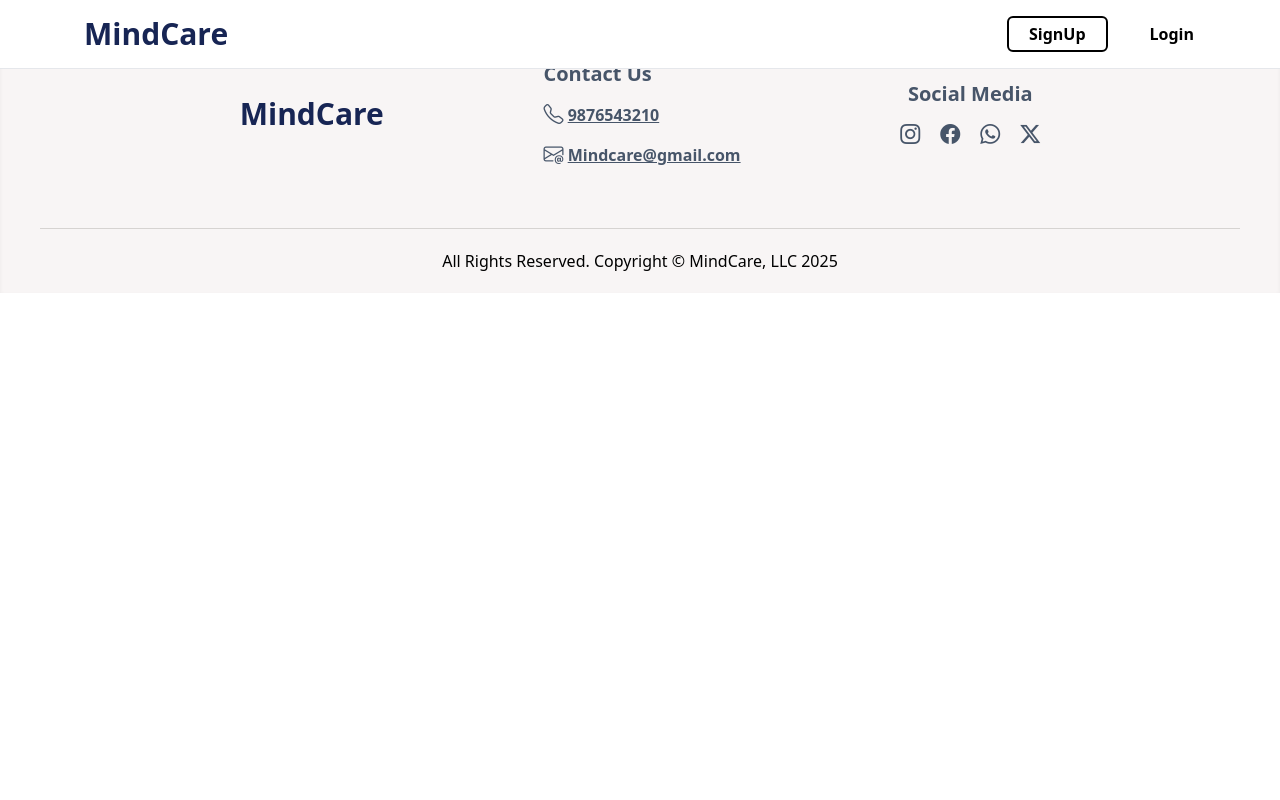
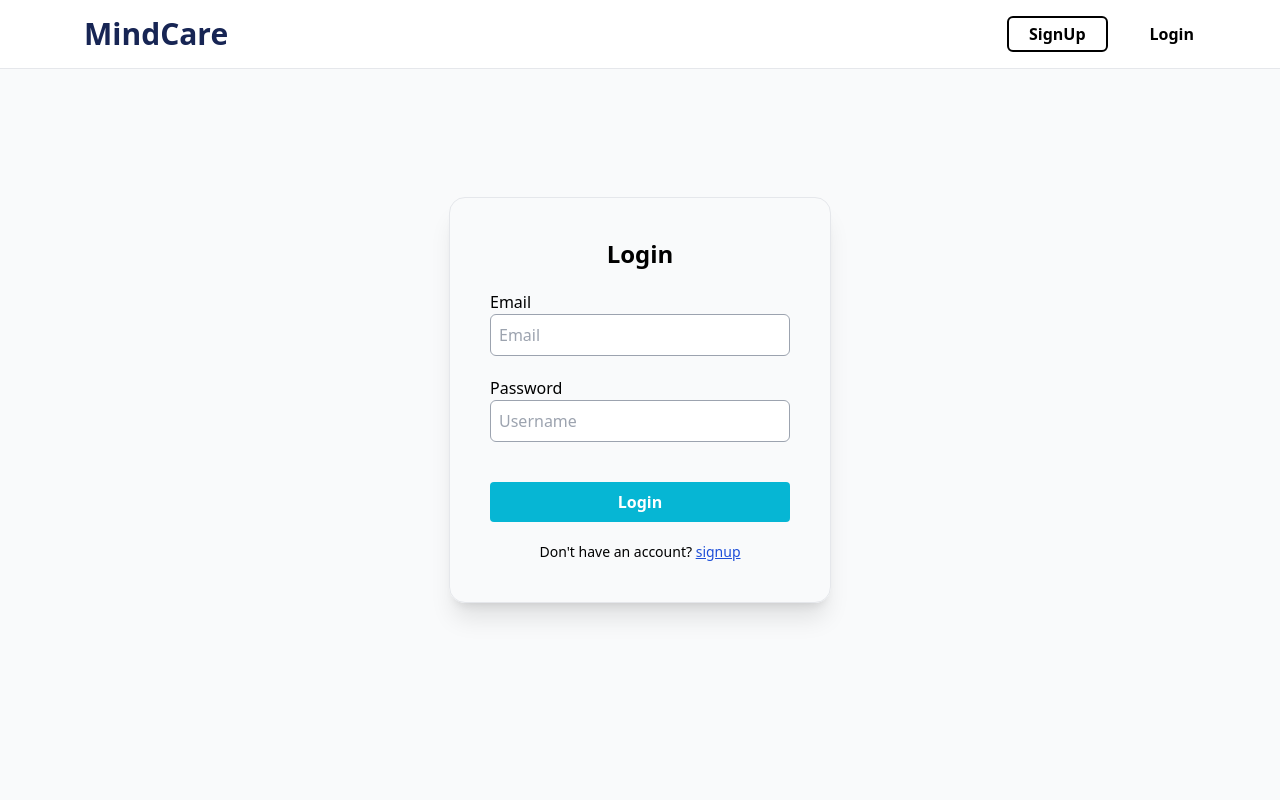
Before and after one commit to Mohammedfasilk/MIND-CARE, a React (Vite) app in the folder Frontend/: page /login in a window 1280 px wide. Shown: the top 800 px of the page. Built offline with nearby package versions, Linux system fonts and the light colour scheme.

Commit message:
Initial Commit

```diff
--- a/Frontend/src/Component/Common/Navbar.jsx
+++ b/Frontend/src/Component/Common/Navbar.jsx
@@ -2,17 +2,19 @@ import React from "react";
 import {useNavigate } from "react-router-dom";
 
 function Navbar() {
+
+
   const navigate = useNavigate()
   return (
     <nav className="flex justify-between xl:items-center xl:space-x-20 w-full xl:px-16 py-4 border-b fixed bg-white z-10">
       <div className="flex px-5 items-center">
-        <h1 className="text-2xl sm:text-3xl font-extrabold text-blue-950">
+        <h1 onClick={()=>navigate('/')} className="text-2xl sm:text-3xl font-extrabold text-blue-950 cursor-pointer">
           MindCare
         </h1>
       </div>
       <div className="space-x-5">
         <button onClick={ ()=> navigate('/signup')} className="font-bold border-2 border-black rounded-md px-5 py-1 hover:bg-black hover:text-white duration-300">SignUp</button>
-        <button className="font-bold border-2 border-transparent rounded-md px-5 py-1 hover:bg-gray-200 duration-300 ">Login</button>
+        <button onClick={()=>navigate('/login')} className="font-bold border-2 border-transparent rounded-md px-5 py-1 hover:bg-gray-200 duration-300 ">Login</button>
       </div>
     </nav>
   );
--- a/Frontend/src/Component/Patient/BookingTime.jsx
+++ b/Frontend/src/Component/Patient/BookingTime.jsx
@@ -2,9 +2,8 @@ import React from "react";
 
 function BookingTime() {
   return (
-    <div className="bg-white/85 p-8 px-10 space-y-5 md:w-3/4 rounded-lg shadow-2xl shadow-black/70 border ">
-      <h2 className="font-bold text-xl">Morning</h2>
-      <div className="grid grid-rows-1 grid-cols-2 text-green-600 font-bold sm:grid-cols-4 gap-5 lg:gap-16">
+    <div className="flex items-center bg-white/85 py-16 px-10 space-y-5 md:w-3/4 rounded-lg shadow-2xl shadow-black/70 border">
+      <div className="grid grid-rows-1 grid-cols-2 text-green-600 font-bold sm:grid-cols-4 w-full gap-5 lg:gap-16">
         <button className="border-[3px] px-3 rounded border-green-500">
           8:00 AM
         </button>
--- a/Frontend/src/Component/Patient/Patient_Navbar.jsx
+++ b/Frontend/src/Component/Patient/Patient_Navbar.jsx
@@ -28,7 +28,7 @@ function Patient_Navbar() {
           toggle ? "max-h-screen" : "max-h-0 overflow-hidden"
         }`}
       >
-        <ul className={`xl:flex xl:items-center xl:space-x-16 space-y-2 xl:space-y-0 text-left px-5 py-5 xl:py-0 md:px-10 text-slate-600 font-bold ease-linear duration-300 ${toggle ? 'opacity-100' :'opacity-0'}`}>
+        <ul className={`xl:flex xl:items-center xl:space-x-16 space-y-2 xl:space-y-0 text-left px-5 py-5 xl:py-0 md:px-10 text-slate-600 font-bold ease-linear duration-300 ${toggle ? 'opacity-100' :'opacity-0 xl:opacity-100'}`}>
           {[
             { name: "Home", path: "/user/Dashboard" },
             { name: "Find a Therapist", path: "/user/therapist" },
--- /dev/null
+++ b/Frontend/src/Pages/Common/Login.jsx
@@ -0,0 +1,88 @@
+import React, { useEffect } from "react";
+import { useForm } from "react-hook-form";
+import { Link } from "react-router-dom";
+
+function Login() {
+
+    useEffect(() => {
+        window.scrollTo(0, 0);
+      }, []);
+
+  const {
+    register,
+    handleSubmit,
+    watch,
+    formState: { errors },
+  } = useForm();
+
+  const onSubmit = (data) => {
+    console.log("Form Data Submitted: ", data);
+  };
+
+  return (
+    <main className="min-h-screen flex items-center justify-center bg-gray-50">
+      <section className="border shadow-xl rounded-2xl p-10">
+        <form onSubmit={handleSubmit(onSubmit)} action="">
+          <div className="flex flex-col space-y-5 w-[300px]">
+            <div className="text-center text-2xl font-bold">
+                <h1>Login</h1>
+            </div>
+            <div>
+              <label>Email</label>
+              <input
+                className="border w-full border-gray-400 rounded-md p-2"
+                {...register("email", {
+                  required: "Email is required",
+                  pattern: {
+                    value: /^[a-zA-Z0-9._%+-]+@[a-zA-Z0-9.-]+\.[a-zA-Z]{2,4}$/,
+                    message: "Invalid email format",
+                  },
+                })}
+                name="email"
+                type="email"
+                placeholder="Email"
+              />
+              {errors.email && (
+                <p className="text-red-500 text-sm">
+                  {errors.email.message}
+                </p>
+              )}
+            </div>
+
+            <div className="flex flex-col">
+              <label>Password</label>
+              <input
+                className="border border-gray-400 rounded-md p-2"
+                name="password"
+                type="password"
+                {...register("password", {
+                    required: "Password is required",
+                    minLength: { value: 6, message: "Password must be at least 6 characters" },
+                  })}
+                placeholder="Username"
+              />
+              {errors.password && (
+                <p className="text-red-500 text-sm">
+                  {errors.password.message}
+                </p>
+              )}
+            </div>
+            <div className="flex justify-center pt-5">
+              <button
+                type="submit"
+                className="px-10 py-2 w-full rounded bg-cyan-500 text-white font-bold"
+              >
+                Login
+              </button>
+            </div>
+            <div className="text-center text-sm">
+                <p>Don't have an account? <Link className="underline text-blue-700" to={'/signup'}>signup</Link></p>
+            </div>
+          </div>
+        </form>
+      </section>
+    </main>
+  );
+}
+
+export default Login;
--- a/Frontend/src/Pages/Common/SignUp.jsx
+++ b/Frontend/src/Pages/Common/SignUp.jsx
@@ -3,6 +3,11 @@ import { useForm } from 'react-hook-form';
 import { Link, useNavigate } from 'react-router-dom'
 
 function SignUp() {
+
+  useEffect(() => {
+    window.scrollTo(0, 0);
+  }, []);
+
     const navigate = useNavigate()
 
     useEffect(() => {
@@ -25,12 +30,12 @@ function SignUp() {
                 Sign Up
             </h1>
             <p className='mt-5'>
-                Already have an account? <Link className='text-blue-600 underline' to=''>Log In</Link>
+                Already have an account? <Link className='text-blue-600 underline' to={'/login'}>Log In</Link>
             </p>
         </div>
         <section className=' lg:flex justify-center w-full'>
             <div className='p-8'>
-            <form onSubmit={handleSubmit(onSubmit)} className="bg-white w-full py-10 sm:p-5 lg:p-10 border-b-2 lg:border-b-0 lg:border-r-2 border-black">
+            <form onSubmit={handleSubmit(onSubmit)} className="bg-white w-full py-10 sm:p-5 lg:p-10 border-b-2 lg:border-b-0 lg:border-r-2 border-gray-300">
 
 
         <div className="grid sm:grid-cols-2 gap-5">
@@ -197,7 +202,7 @@ function SignUp() {
 
             <div className='flex items-center justify-center'>
                 <h1 className=' text-base sm:text-xl lg:text-2xl pb-10'>
-                    Are you a Therapist Signup here
+                    Are you a Therapist Signup <Link className='text-blue-600'>Here</Link>
                 </h1>
             </div>
         </section>
--- a/Frontend/src/Pages/Patient/PatientBooking.jsx
+++ b/Frontend/src/Pages/Patient/PatientBooking.jsx
@@ -43,11 +43,8 @@ function PatientBooking() {
                 )}
                 </div>
             </div>
-            <div className='flex py-5 flex-col items-center space-y-5'>
+            <div className='flex py-10 flex-col items-center space-y-5'>
                 <BookingTime/>
-                <BookingTime/>
-                <BookingTime/>
-
             </div>
             </div>
         </section>
--- a/Frontend/src/Route/Common.jsx
+++ b/Frontend/src/Route/Common.jsx
@@ -5,6 +5,7 @@ import Navbar from '../Component/Common/Navbar'
 import SignUp from '../Pages/Common/SignUp'
 import Patient from './Patient'
 import Footer from '../Component/Common/Footer'
+import Login from '../Pages/Common/Login'
 
 function Common() {
   return (
@@ -13,6 +14,7 @@ function Common() {
    <Navbar/>
     <Routes>
       <Route path='/' element={<Home/>}/>
+      <Route path='/login' element={<Login/>}/>
       <Route path='/signup' element={<SignUp/>}/>
     </Routes>
     <Footer/>
```
Also changed, not shown: Frontend/src/Pages/Common/Home.jsx (+36 -13 lines), Frontend/src/Pages/Patient/Find_Therapist.jsx (+14 -9 lines).
